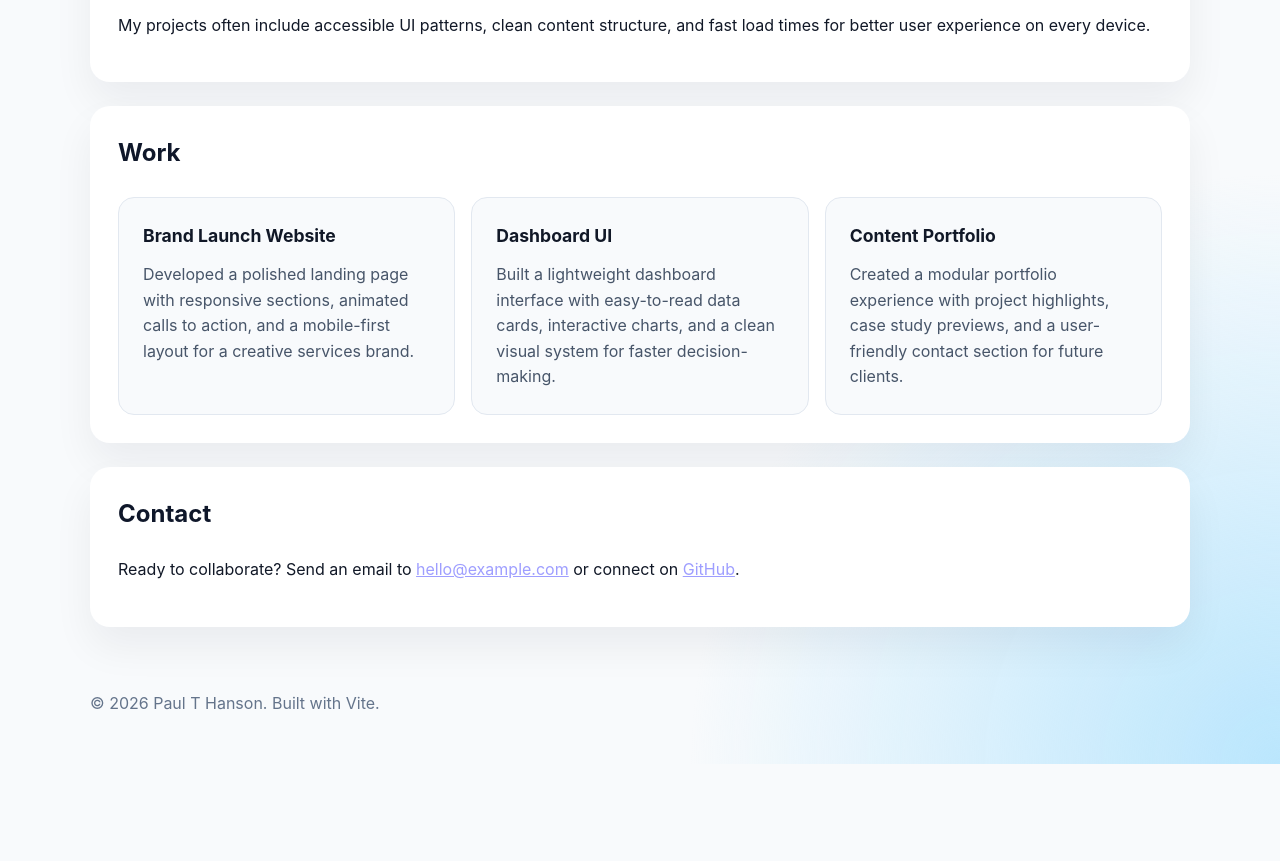
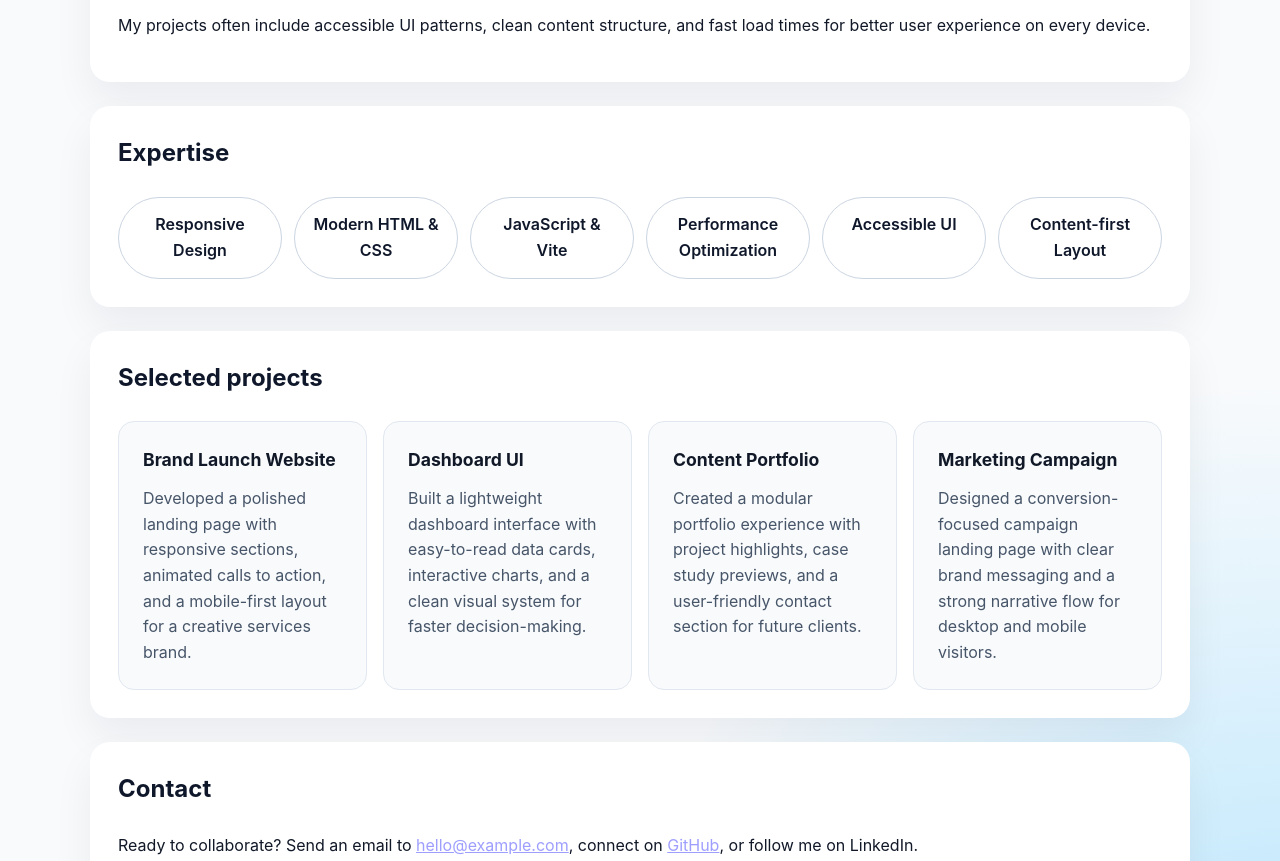
Before and after one commit to paulthanson082-glitch/-portfolio-website, a website built with Vite: page index.html in a window 1280 px wide. Shown: the part 728-1589 px from the top of the page. Before the commit the page ends 1492 px from the top, so only its background shows below. Built offline with nearby package versions, Linux system fonts and the light colour scheme.

Commit message:
Enhance portfolio content and add GitHub Pages custom domain instructions

```diff
--- a/index.html
+++ b/index.html
@@ -50,8 +50,20 @@
           </p>
         </section>
 
+        <section id="skills" class="section-card">
+          <h3>Expertise</h3>
+          <div class="skill-grid">
+            <div class="skill-pill">Responsive Design</div>
+            <div class="skill-pill">Modern HTML & CSS</div>
+            <div class="skill-pill">JavaScript & Vite</div>
+            <div class="skill-pill">Performance Optimization</div>
+            <div class="skill-pill">Accessible UI</div>
+            <div class="skill-pill">Content-first Layout</div>
+          </div>
+        </section>
+
         <section id="work" class="section-card">
-          <h3>Work</h3>
+          <h3>Selected projects</h3>
           <div class="grid">
             <article class="project-card">
               <h4>Brand Launch Website</h4>
@@ -74,6 +86,13 @@
                 and a user-friendly contact section for future clients.
               </p>
             </article>
+            <article class="project-card">
+              <h4>Marketing Campaign</h4>
+              <p>
+                Designed a conversion-focused campaign landing page with clear brand messaging and a strong
+                narrative flow for desktop and mobile visitors.
+              </p>
+            </article>
           </div>
         </section>
 
@@ -81,8 +100,9 @@
           <h3>Contact</h3>
           <p>
             Ready to collaborate? Send an email to
-            <a href="mailto:hello@example.com">hello@example.com</a> or connect on
-            <a href="https://github.com/paulthanson082-glitch" target="_blank" rel="noreferrer noopener">GitHub</a>.
+            <a href="mailto:hello@example.com">hello@example.com</a>, connect on
+            <a href="https://github.com/paulthanson082-glitch" target="_blank" rel="noreferrer noopener">GitHub</a>,
+            or follow me on LinkedIn.
           </p>
         </section>
       </main>
--- a/src/style.css
+++ b/src/style.css
@@ -145,6 +145,23 @@ body {
   margin-top: 1rem;
 }
 
+.skill-grid {
+  display: grid;
+  grid-template-columns: repeat(auto-fit, minmax(160px, 1fr));
+  gap: 0.75rem;
+  margin-top: 1rem;
+}
+
+.skill-pill {
+  padding: 0.9rem 1rem;
+  border-radius: 999px;
+  border: 1px solid #cbd5e1;
+  background: #ffffff;
+  color: #0f172a;
+  font-weight: 600;
+  text-align: center;
+}
+
 .project-card {
   padding: 1.5rem;
   border-radius: 1rem;
```
Also changed, not shown: README.md.
